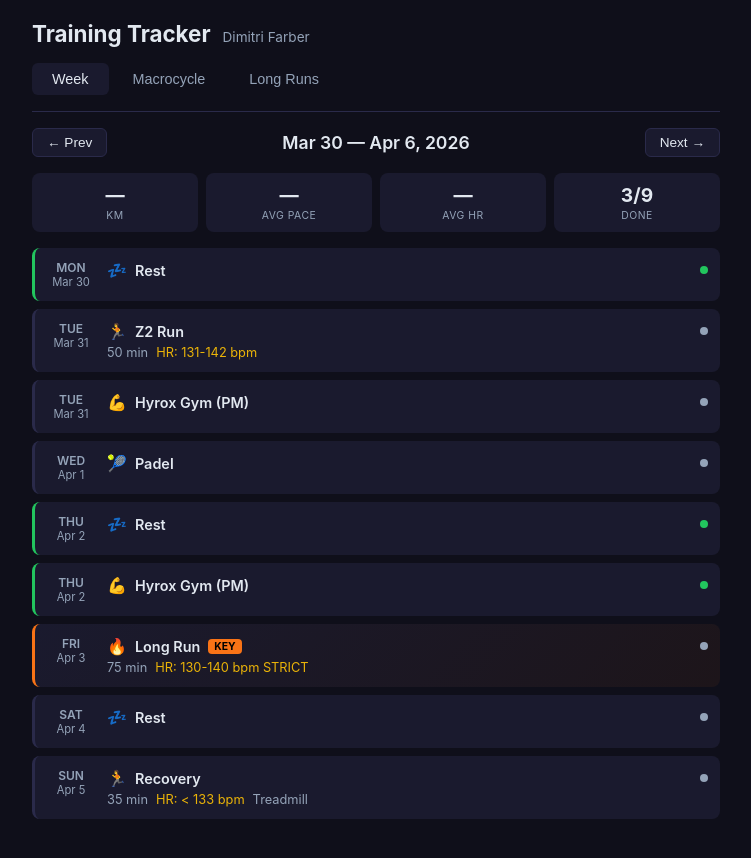
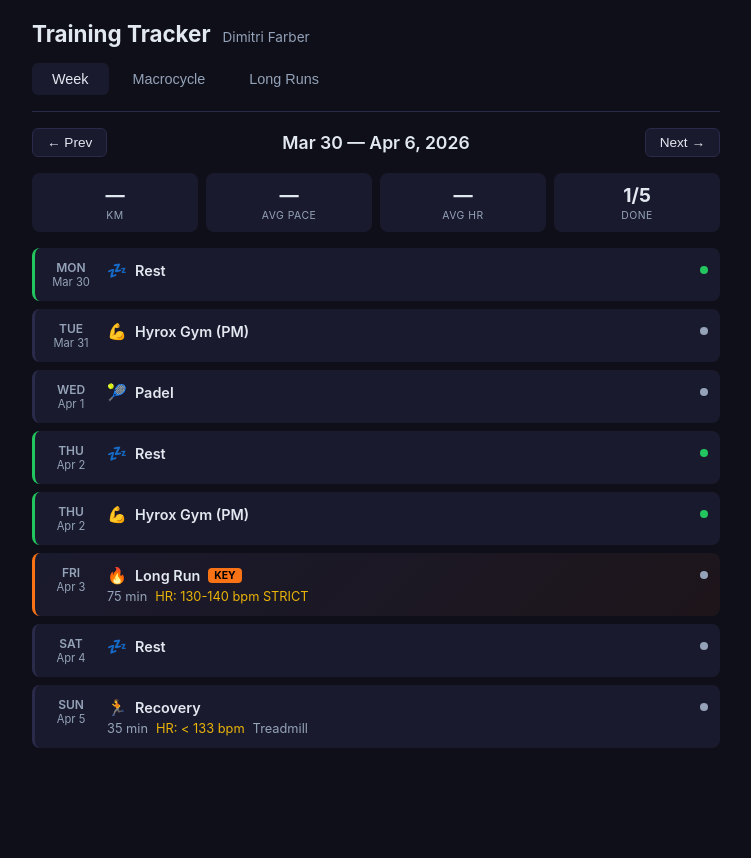
Before and after one commit to dimitri-frb/training-tracker, a React (Vite) app: page / in a window 1280 px wide. Shown: the top 858 px of the page, without its empty margins (264-1015 px from the left). Built offline with nearby package versions, Linux system fonts and the light colour scheme.

Commit message:
Remove past Tuesday run from week 1, exclude rest days from KPI count
Co-Authored-By: Claude Opus 4.6 (1M context) <noreply@anthropic.com>

```diff
--- a/src/components/WeeklyView.jsx
+++ b/src/components/WeeklyView.jsx
@@ -21,8 +21,9 @@ function computeKPIs(weekSessions) {
     ? Math.round(withHR.reduce((sum, s) => sum + s.logged.avgHR, 0) / withHR.length)
     : null;
 
-  const totalSessions = weekSessions.length;
-  const doneSessions = weekSessions.filter(s => s.status === 'done').length;
+  const activeSessions = weekSessions.filter(s => s.type !== 'rest');
+  const totalSessions = activeSessions.length;
+  const doneSessions = activeSessions.filter(s => s.status === 'done').length;
 
   return { totalKm, avgPaceSecs, avgHR, totalSessions, doneSessions, runsLogged: loggedRuns.length };
 }
--- a/src/data/trainingPlan.js
+++ b/src/data/trainingPlan.js
@@ -72,14 +72,6 @@ export const INITIAL_SESSIONS = [
     type: 'rest',
     label: 'Rest',
     status: 'done',
-  },
-  {
-    id: 'w1-tue',
-    date: '2026-03-31',
-    type: 'run',
-    label: 'Z2 Run',
-    planned: { duration: 50, hrTarget: '131-142 bpm' },
-    status: 'upcoming',
   },
   {
     id: 'w1-tue-pm',
```
